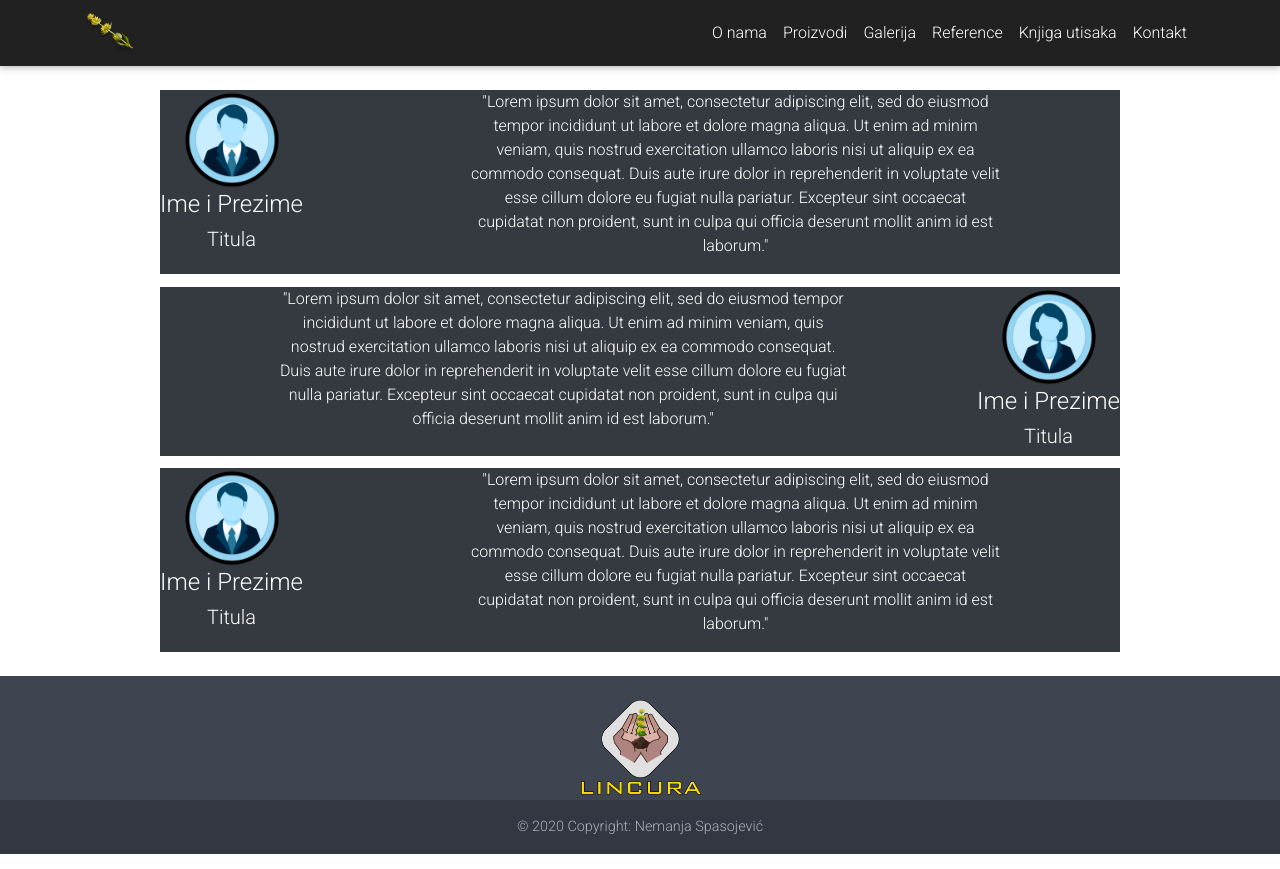
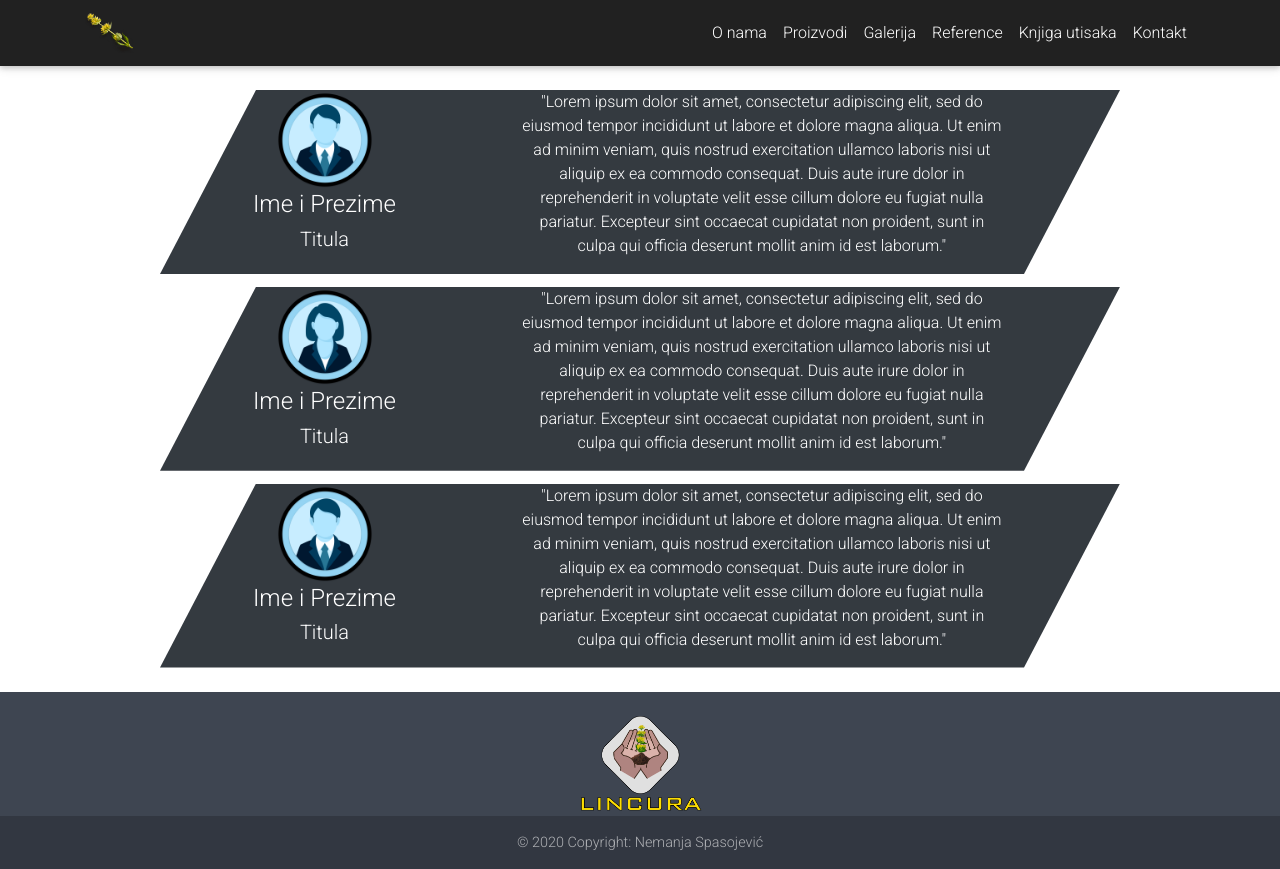
Before and after one commit to nemanjaspasojevic123/lincura_sajt, a React (Create React App) app: page /reference in a window 1280 px wide. Built offline with nearby package versions, Linux system fonts and the light colour scheme.

Commit message:
minor changes

```diff
--- a/src/index.css
+++ b/src/index.css
@@ -18,3 +18,21 @@ code {
   font-family: source-code-pro, Menlo, Monaco, Consolas, 'Courier New',
     monospace;
 }
+
+html{
+  font-size: 100%}
+  @media only screen and (max-width: 75em) {
+      html {
+        font-size: 90%; } }
+    @media only screen and (max-width: 56.25em) {
+      html {
+        font-size: 80%; } }
+        @media only screen and (max-width: 37.5em) {
+          html {
+            font-size: 60%; } }
+            @media only screen and (max-width: 21.75em) {
+              html {
+                font-size: 55%; } }
+    @media only screen and (min-width: 112.5em) {
+      html {
+        font-size: 120%; } }
--- a/src/public/components/Products.js
+++ b/src/public/components/Products.js
@@ -14,7 +14,11 @@ import {
     MDBCardFooter,
     MDBTooltip,
     MDBBtn,
-    MDBContainer, MDBModal, MDBModalBody, MDBModalHeader, MDBModalFooter
+    MDBContainer,
+    MDBModal,
+    MDBModalBody,
+    MDBModalHeader,
+    MDBModalFooter
 } from 'mdbreact';
 
 export const Products = () => {
@@ -32,9 +36,11 @@ export const Products = () => {
         [modalNumber]: !loading[modalNumber]
         });
     }
+
     return (
         <>
             <Navbar />
+            <div className="products">
             <section className='text-center my-5'>
                 <h2 className='h1-responsive font-weight-bold text-center my-5'>Naši proizvodi</h2>
                 <p className='black-text text-center w-responsive mx-auto mb-5'>
@@ -52,9 +58,9 @@ export const Products = () => {
                                 overlay='white-slight'
                             />
                             <MDBCardBody cascade className='text-center'>
-                                <a href='#!' className='grey-text'>
+                                <span className='grey-text'>
                                     <h5>LINCURA</h5>
-                                </a>
+                                </span>
                                 <MDBCardTitle>
                                     <strong>
                                         <h3>Koren lincure</h3>
@@ -98,9 +104,9 @@ export const Products = () => {
                                 overlay='white-slight'
                             />
                             <MDBCardBody cascade className='text-center'>
-                                <a href='#!' className='grey-text'>
+                                <span className='grey-text'>
                                     <h5>LINCURA</h5>
-                                </a>
+                                </span>
                                 <MDBCardTitle>
                                     <strong>
                                         <h3>Seme lincure</h3>
@@ -112,7 +118,10 @@ export const Products = () => {
                                     <MDBModal isOpen={loading.modal2} toggle={toggle(2)}>
                                         <MDBModalHeader toggle={toggle(2)}>Seme lincure</MDBModalHeader>
                                         <MDBModalBody>
-                                        ...
+                                        "Lorem ipsum dolor sit amet, consectetur adipiscing elit, sed do eiusmod tempor incididunt ut labore et dolore magna aliqua.
+                    Ut enim ad minim veniam, quis nostrud exercitation ullamco laboris nisi ut aliquip ex ea commodo consequat.
+                    Duis aute irure dolor in reprehenderit in voluptate velit esse cillum dolore eu fugiat nulla pariatur.
+                    Excepteur sint occaecat cupidatat non proident, sunt in culpa qui officia deserunt mollit anim id est laborum."
                                         </MDBModalBody>
                                         <MDBModalFooter>
                                             <MDBBtn outline color="black" onClick={toggle(2)}>Zatvori</MDBBtn>
@@ -143,9 +152,9 @@ export const Products = () => {
                                 overlay='white-slight'
                             />
                             <MDBCardBody cascade className='text-center'>
-                                <a href='#!' className='grey-text'>
+                            <span className='grey-text'>
                                     <h5>LINCURA</h5>
-                                </a>
+                                </span>
                                 <MDBCardTitle>
                                     <strong>
                                         <h3>Rakija sa korenom lincure</h3>
@@ -157,7 +166,10 @@ export const Products = () => {
                                     <MDBModal isOpen={loading.modal3} toggle={toggle(3)}>
                                         <MDBModalHeader toggle={toggle(3)}>Rakija sa korenom lincure</MDBModalHeader>
                                         <MDBModalBody>
-                                        ...
+                                        "Lorem ipsum dolor sit amet, consectetur adipiscing elit, sed do eiusmod tempor incididunt ut labore et dolore magna aliqua.
+                    Ut enim ad minim veniam, quis nostrud exercitation ullamco laboris nisi ut aliquip ex ea commodo consequat.
+                    Duis aute irure dolor in reprehenderit in voluptate velit esse cillum dolore eu fugiat nulla pariatur.
+                    Excepteur sint occaecat cupidatat non proident, sunt in culpa qui officia deserunt mollit anim id est laborum."
                                         </MDBModalBody>
                                         <MDBModalFooter>
                                             <MDBBtn outline color="black" onClick={toggle(3)}>Zatvori</MDBBtn>
@@ -188,9 +200,9 @@ export const Products = () => {
                                 overlay='white-slight'
                             />
                             <MDBCardBody cascade className='text-center'>
-                                <a href='#!' className='grey-text'>
+                            <span className='grey-text'>
                                     <h5>LINCURA</h5>
-                                </a>
+                                </span>
                                 <MDBCardTitle>
                                     <strong>
                                         <h3>Sadnice lincure</h3>
@@ -202,7 +214,10 @@ export const Products = () => {
                                     <MDBModal isOpen={loading.modal4} toggle={toggle(4)}>
                                         <MDBModalHeader toggle={toggle(4)}>Sadnice lincure</MDBModalHeader>
                                         <MDBModalBody>
-                                        ...
+                                        "Lorem ipsum dolor sit amet, consectetur adipiscing elit, sed do eiusmod tempor incididunt ut labore et dolore magna aliqua.
+                    Ut enim ad minim veniam, quis nostrud exercitation ullamco laboris nisi ut aliquip ex ea commodo consequat.
+                    Duis aute irure dolor in reprehenderit in voluptate velit esse cillum dolore eu fugiat nulla pariatur.
+                    Excepteur sint occaecat cupidatat non proident, sunt in culpa qui officia deserunt mollit anim id est laborum."
                                         </MDBModalBody>
                                         <MDBModalFooter>
                                             <MDBBtn outline color="black" onClick={toggle(4)}>Zatvori</MDBBtn>
@@ -225,6 +240,7 @@ export const Products = () => {
                     </MDBCol>
                 </MDBRow>
             </section>
+            </div>
             <Footer />
         </>
     );
--- a/src/public/style/Reference.css
+++ b/src/public/style/Reference.css
@@ -3,11 +3,12 @@
     width: 75%;
     background-color:#343a40;
     border-radius: 5px white;
-    /* clip-path: polygon(10% 0, 100% 0, 90% 100%, 0 100%); */
+    clip-path: polygon(10% 0, 100% 0, 90% 100%, 0 100%);
 }
 
 .reference-one-form{
     float: left;
+    transform: translate(65%);
 }
 
 .name-one{
@@ -21,8 +22,8 @@
 .reference-txt-one{
     color: white;
     display: block;
-    transform: translate(25%);
-    width: 70%;
+    transform: translate(35%);
+    width: 65%;
 }
 
 .reference-two{
@@ -30,11 +31,12 @@
     width: 75%;
     background-color:#343a40;
     margin-top: 1%;
-    /* clip-path: polygon(10% 0, 100% 0, 90% 100%, 0 100%); */
+    clip-path: polygon(10% 0, 100% 0, 90% 100%, 0 100%);
 }
 
 .reference-two-form{
-    float: right;
+    float: left;
+    transform: translate(65%);
 }
 
 
@@ -49,8 +51,8 @@
 .reference-txt-two{
     color: white;
     display: block;
-    transform: translate(20%);
-    width: 60%;
+    transform: translate(35%);
+    width: 65%;
 }
 
 .reference-three{
@@ -58,18 +60,19 @@
     width: 75%;
     background-color:#343a40;
     margin-top: 1%;
-    /* clip-path: polygon(10% 0, 100% 0, 90% 100%, 0 100%); */
+    clip-path: polygon(10% 0, 100% 0, 90% 100%, 0 100%);
 }
 
 .reference-three-form{
     float: left;
+    transform: translate(65%);
 }
 
 .reference-txt-three{
     color: white;
     display: block;
-    transform: translate(25%);
-    width: 70%;
+    transform: translate(35%);
+    width: 65%;
 }
 
 .name-three{
```
